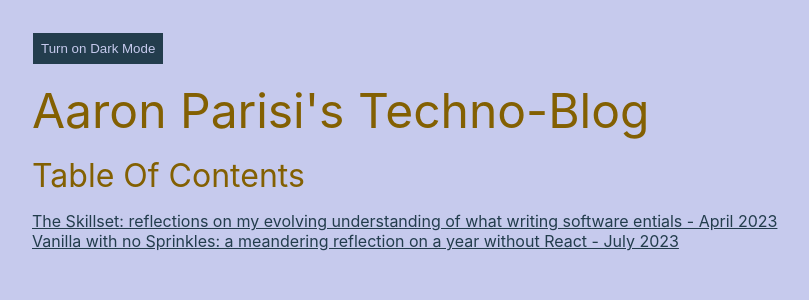
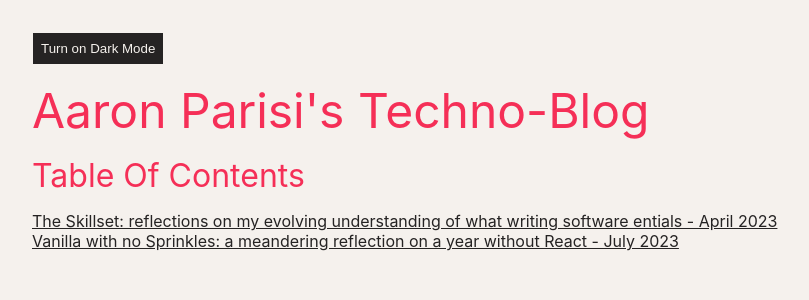
Before and after one commit to aaronparisi/techno-blog, a React (Create React App) app: page / in a window 1280 px wide. Shown: the top 300 px of the page, without its empty margins (0-809 px from the left). Built offline with nearby package versions, Linux system fonts and the light colour scheme.

Commit message:
color pallate

```diff
--- a/src/stylesheets/App.css
+++ b/src/stylesheets/App.css
@@ -1,16 +1,19 @@
 :root {
-  --color-bg: #c6caed;
-  --color-fg: #233d4d;
-  --color-accent: #836002;
+  --color-bg: #f5f1ed;
+  --color-fg: #252323;
+  --color-accent: #f52f57;
   /* --color-accent: #751515; */
   /* --color-bg: #7d98a1; */
   /* --color-fg: #1c2321; */
 }
 
 :root.dark-mode {
-  --color-bg: #233d4d;
-  --color-fg: #c6caed;
-  --color-accent: #fcca46;
+  --color-bg: #252323;
+  --color-fg: #f5f1ed;
+  --color-accent: #f52f57;
+  /* --color-bg: #233d4d; */
+  /* --color-fg: #c6caed; */
+  /* --color-accent: #fcca46; */
   /* --color-accent: #e15554; */
   /* --color-bg: #1c2321; */
   /* --color-fg: #7d98a1; */
```
